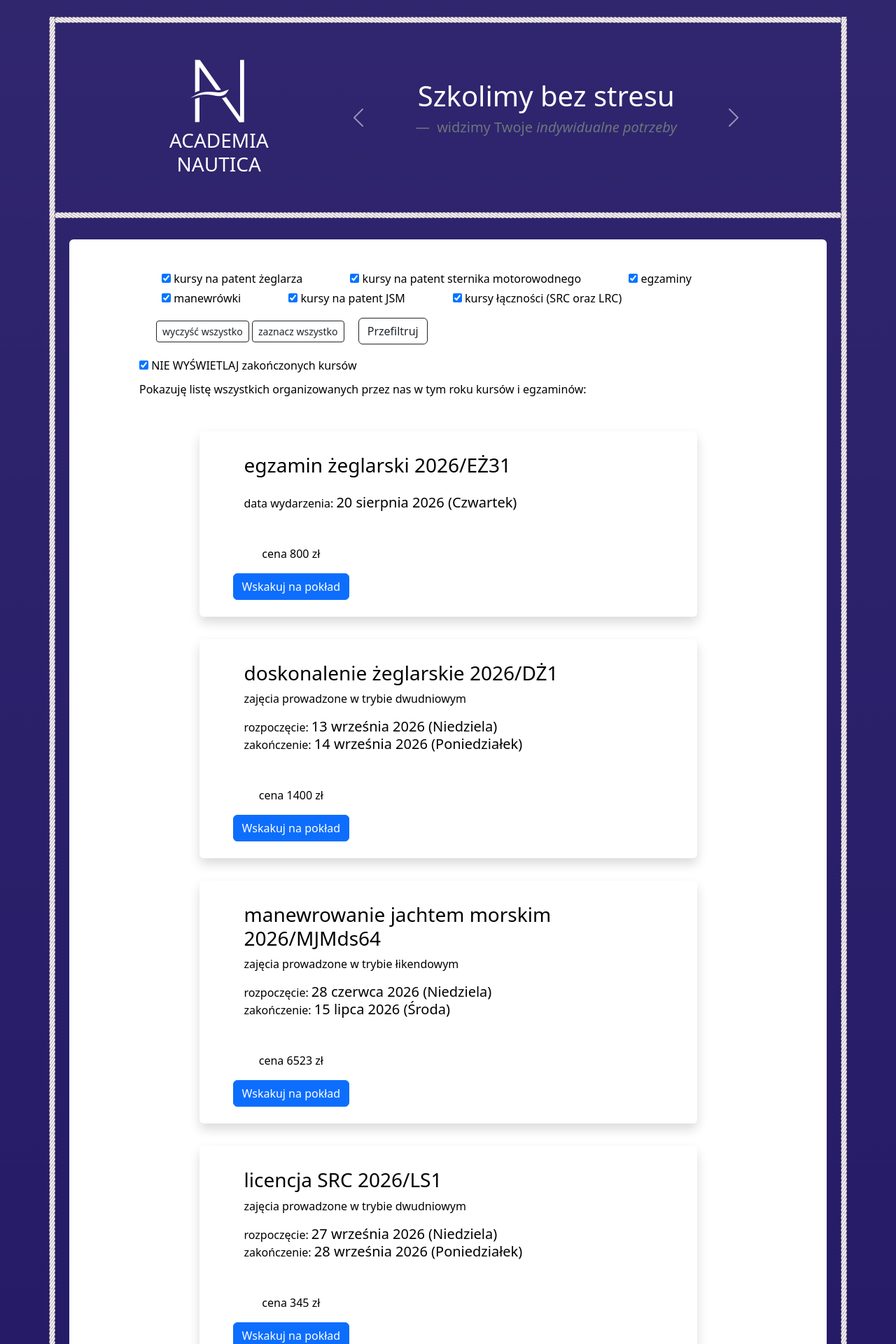
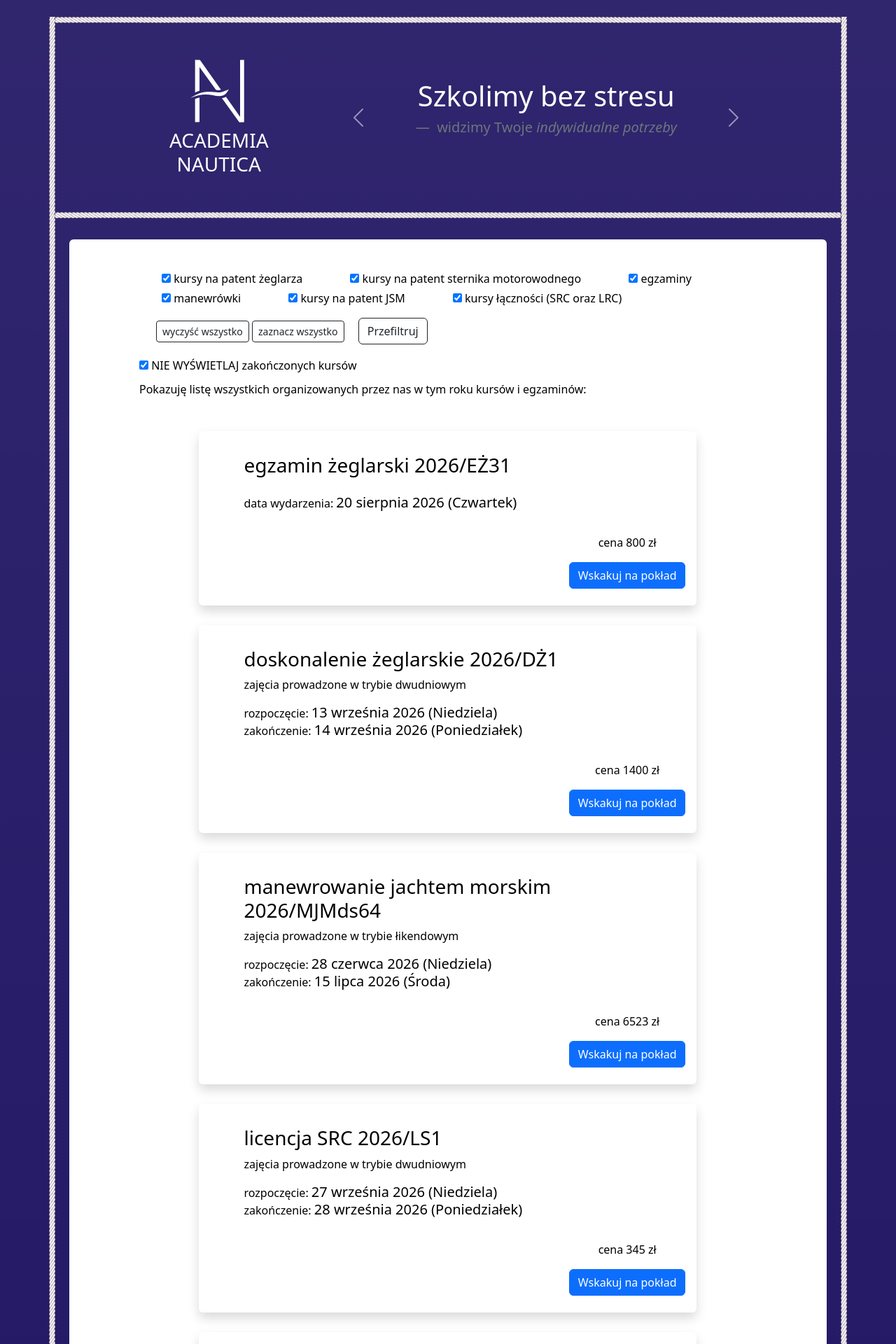
Before and after one commit to hrabia-Torcik/anw_www, a Django app: page / in a window 1280 px wide. Shown: the top 1920 px of the page at 70% size. Run offline with Django 3.2, Linux system fonts and the light colour scheme; data comes from the database, SQL or seed files in the repository; some libraries are stand-ins or nearby versions.

Commit message:
Zmienione justowania i paddingi (poprawienie responsywności) dla elementów w pływających divach prezentujących poszczególne kursy.

```diff
--- a/basepage/templates/basepage/lists.html
+++ b/basepage/templates/basepage/lists.html
@@ -131,16 +131,13 @@
         {% else %}
             <div class="container">
                 {% for elem in kursy_mod %}
-                    <div class="row mt-2 pb-2">
-                        <div class="col">
-
-                        </div>
-                        <div class="col-10 text-center">
+                    <div class="row mt-2 pb-1">
+                        <div class="col-12 col-md-10 offset-md-1 text-center">
 
 
-                            <div class="d-flex flex-wrap shadow p-3 mb-3 bg-white rounded text-start ps-5">
+                            <div class="d-flex flex-wrap shadow p-3 mb-3 bg-white rounded text-start ps-1 ps-md-5" >
 
-                                <div class="w-75 p-3 mb-3">
+                                <div class="w-75 p-3">
 
                                     <p class="h3">  {{ elem.nazwa }} {{ elem.skrot }}</p>
                                     {% if elem.data2 %}
@@ -154,7 +151,7 @@
                                     {% endif %}
                                 </div>
 
-                                <div class="mt-auto text-center pb-2">
+                                <div class="mt-auto ms-auto text-end text-md-center pb-2">
 
 
                                     <p>cena {{ elem.cena }} zł</p>
@@ -166,9 +163,6 @@
                                 </div>
                             </div>
                         </div>
-                        <div class="col">
-
-                        </div>
                     </div>
                 {% endfor %}
             </div>
```
